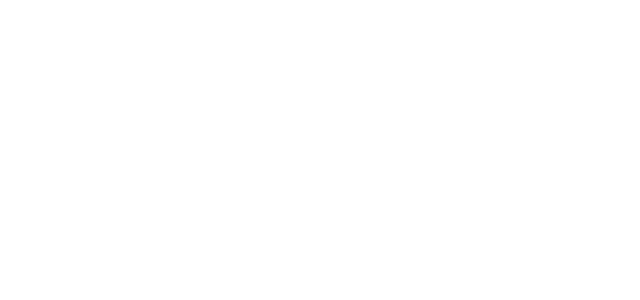
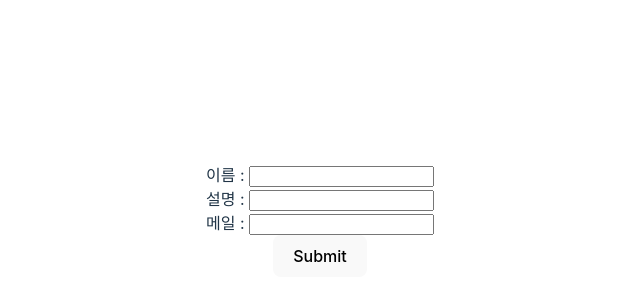
Before and after one commit to parby8605/study-week1, a React (Vite) app: page / in a window 1280 px wide. Shown: the part 180-480 px from the top of the page, without its empty margins (320-960 px from the left). Built offline with nearby package versions, Linux system fonts and the light colour scheme.

Commit message:
ref활용하여 validation을 갖춘 + 불필요한 리렌더 없는 제출페이지 만들기

```diff
--- a/src/App.jsx
+++ b/src/App.jsx
@@ -1,9 +1,55 @@
-import { useState } from 'react'
+import { forwardRef, useRef, useState } from 'react'
 
 import './App.css'
 
+//validation 포함된 폼 컴포넌트
+// eslint-disable-next-line react/display-name
+const ValidForm = forwardRef(({ title, isRequired = false, length = null }, ref) => {
+  const [requiredValidation, setRequiredValidation] = useState(false)
+  const [lengthValidation, setLengthValidation] = useState(false)
+
+  return (
+    <div>
+      {title} :{' '}
+      <input
+        ref={ref} // 올바르게 ref 전달
+        onChange={(e) => {
+          if (isRequired) setRequiredValidation(e.currentTarget.value.length === 0)
+          if (length) setLengthValidation(e.currentTarget.value.length > length)
+        }}
+      />
+      {requiredValidation && <div style={{ color: 'red' }}>{title}은 필수 입력값입니다.</div>}
+      {lengthValidation && (
+        <div style={{ color: 'red' }}>
+          {title}은 {length}글자 이하여야합니다.
+        </div>
+      )}
+    </div>
+  )
+})
+
 function App() {
-  return <></>
+  const userInfo = {
+    name: useRef(),
+    desc: useRef(),
+    mail: useRef(),
+  }
+
+  const submitInfo = () => {
+    console.log({
+      name: userInfo?.name?.current?.value,
+      desc: userInfo?.desc?.current?.value,
+      mail: userInfo?.mail?.current?.value,
+    })
+  }
+  return (
+    <>
+      <ValidForm title='이름' ref={userInfo.name} isRequired></ValidForm>
+      <ValidForm title='설명' ref={userInfo.desc} isRequired length={10}></ValidForm>
+      <ValidForm title='메일' ref={userInfo.mail} isRequired></ValidForm>
+      <button onClick={submitInfo}>Submit</button>
+    </>
+  )
 }
 
 export default App
```
